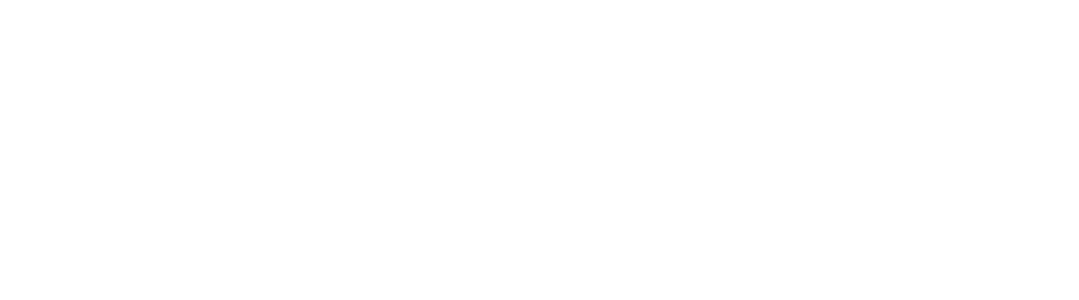
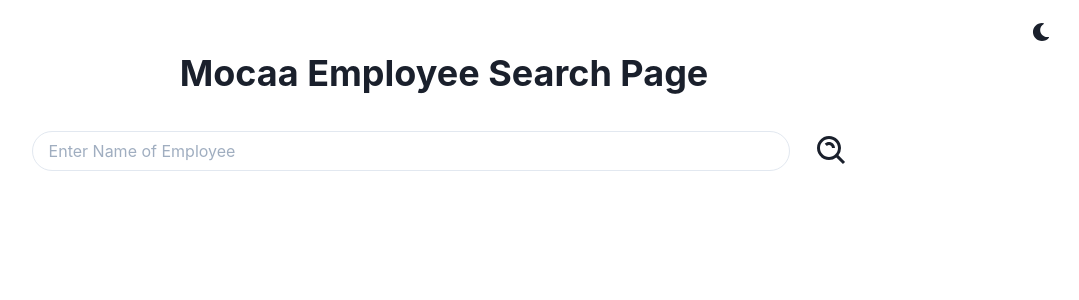
Before and after one commit to johnnyung91/mocaa, a React (Create React App) app: page /searchresults in a window 1280 px wide. Shown: the top 300 px of the page, without its empty margins (196-1275 px from the left). Built offline with nearby package versions, Linux system fonts and the light colour scheme; no server answers.

Commit message:
rendered out employee page on searchresults

```diff
--- /dev/null
+++ b/src/components/EmployeeRow.js
@@ -0,0 +1,15 @@
+import React from 'react';
+import { Tr, Td } from '@chakra-ui/react';
+
+export const EmployeeRow = ({ employee }) => {
+  const {name, jobTitle, jobType, age} = employee
+
+  return (
+    <Tr>
+      <Td>{name}</Td>
+      <Td>{jobTitle}</Td>
+      <Td>{jobType}</Td>
+      <Td isNumeric>{age}</Td>
+    </Tr>
+  );
+};
--- /dev/null
+++ b/src/components/EmployeeTable.js
@@ -0,0 +1,23 @@
+import React from 'react';
+import { Table, Thead, Tbody, Th, Tr } from '@chakra-ui/react';
+import { EmployeeRow } from './EmployeeRow';
+
+export const EmployeeTable = ({ employees}) => {
+  return (
+    <Table size="md" variant="striped" colorScheme="gray">
+      <Thead>
+        <Tr>
+          <Th>Name</Th>
+          <Th>Job Title</Th>
+          <Th>Job Type</Th>
+          <Th isNumeric>Age</Th>
+        </Tr>
+      </Thead>
+      <Tbody>
+        {employees.map(employee => (
+          <EmployeeRow key={employee.id} employee={employee} />
+        ))}
+      </Tbody>
+    </Table>
+  );
+};
--- a/src/components/Home.js
+++ b/src/components/Home.js
@@ -3,15 +3,15 @@
 import { ColorModeSwitcher } from '../ColorModeSwitcher';
 import { SearchForm } from './SearchForm';
 
-export const Home = ({getEmployees}) => {
+export const Home = () => {
 
   return (
     <Box textAlign="center" fontSize="xl">
-      <Grid minH="98vh" p={3}>
+      <Grid minH="100vh" p={3}>
         <ColorModeSwitcher justifySelf="flex-end" />
         <VStack spacing={8} maxW="1140px" w="100%" m="0 auto" px={2}>
           <Heading>Mocaa Employee Search Page</Heading>
-          <SearchForm getEmployees={getEmployees} />
+          <SearchForm />
         </VStack>
       </Grid>
     </Box>
--- a/src/components/SearchResults.js
+++ b/src/components/SearchResults.js
@@ -1,16 +1,26 @@
 import React from 'react';
+import { Box, VStack, Grid, Heading } from '@chakra-ui/react';
+import { ColorModeSwitcher } from '../ColorModeSwitcher';
+import { SearchForm } from './SearchForm';
 import { useStateValue } from '../StateProvider';
 import { useDataSearch } from '../useDataSearch';
+import { EmployeeTable } from './EmployeeTable';
 
 export const SearchResults = () => {
   const [{ term }, dispatch] = useStateValue();
   const { employees } = useDataSearch(term);
-
   console.log(employees);
 
   return (
-    <div>
-      <h1>{term}</h1>
-    </div>
+    <Box textAlign="center" fontSize="xl">
+      <Grid p={3}>
+        <ColorModeSwitcher justifySelf="flex-end" />
+        <VStack spacing={8} maxW="1140px" w="100%" m="0 auto" px={2}>
+          <Heading>Mocaa Employee Search Page</Heading>
+          <SearchForm />
+          {employees && <EmployeeTable employees={employees} />}
+        </VStack>
+      </Grid>
+    </Box>
   );
 };
```
